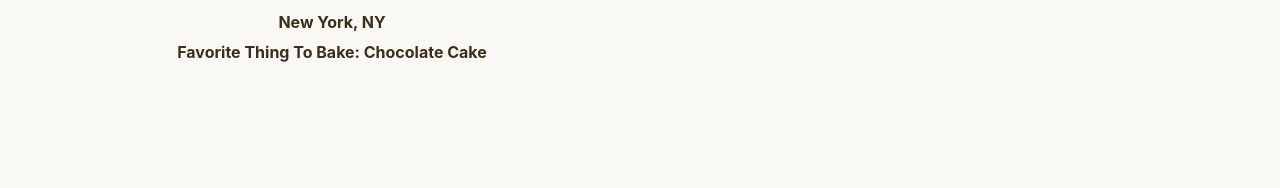
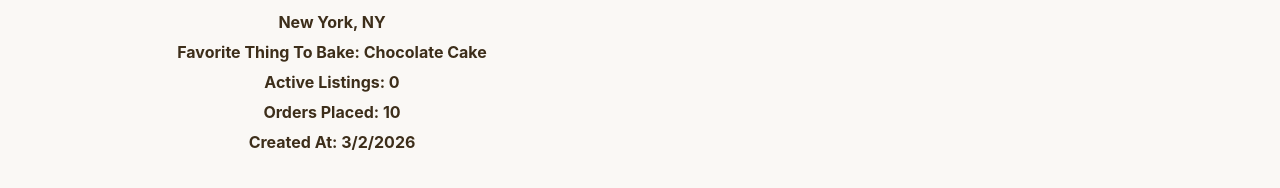
Before and after one commit to GatorBakers/GatorBakers, a React (Vite) app in the folder Client/: page /profile in a window 1280 px wide. Shown: the part 386-574 px from the top of the page. Built offline with nearby package versions, Linux system fonts and the light colour scheme.

Commit message:
Added more user information to profile page

```diff
--- a/Client/src/pages/ProfilePage.tsx
+++ b/Client/src/pages/ProfilePage.tsx
@@ -5,11 +5,13 @@ import type { Listing } from '../components/YourListingsColumn';
 // TODO: Get listings from backend
 
 
-const name = "John Doe";
-const city = "New York";
-const state = "NY";
-const favoriteBake = "Chocolate Cake";
-const photoUrl = "https://picsum.photos/150";
+const name: string = "John Doe";
+const city: string = "New York";
+const state: string = "NY";
+const favoriteBake: string = "Chocolate Cake";
+const photoUrl: string = "https://picsum.photos/150";
+const ordersPlaced: number = 10;
+const createdAt: string = new Date().toLocaleDateString();
 // const photoUrl = false;
 
 const placeholderListings: Listing[] = [];
@@ -31,6 +33,9 @@ const ProfilePage = () => {
                     <p className="profile-name">{name}</p>
                     <p className="profile-location">{city}, {state}</p>
                     <p className="profile-favorite-bake">Favorite Thing To Bake: {favoriteBake}</p>
+                    <p className="profile-active-listings">Active Listings: {placeholderListings.length}</p>
+                    <p className="profile-orders-places">Orders Placed: {ordersPlaced}</p>
+                    <p className="profile-created-at">Created At: {createdAt}</p>
                 </div>
             </div>
 
```
